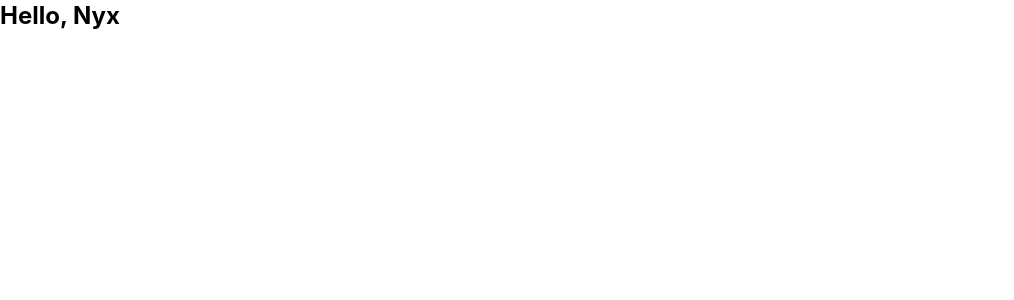
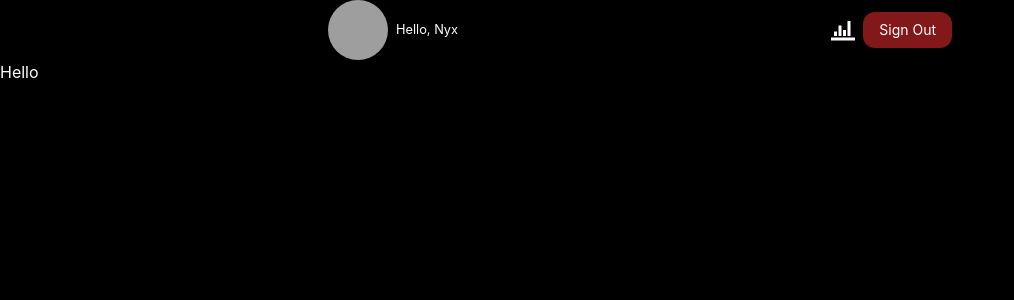
Before and after one commit to JWinegar06/expenses, a Next.js app: page / in a window 1280 px wide. Shown: the top 300 px of the page, without its empty margins (0-1014 px from the left). Built offline with nearby package versions, Linux system fonts and the light colour scheme; grey boxes are pictures that could not be loaded.

Commit message:
Navigation Setup

```diff
--- a/app/globals.css
+++ b/app/globals.css
@@ -1 +1,24 @@
 @import "tailwindcss";
+@tailwindcss base;
+@tailwindcss components;
+@tailwindcss utilities;
+
+@layer base{
+  body{
+    @apply text-white bg-black;
+  }
+
+  button{
+    @apply hover:scale-110 transition-all duration-100
+  }
+}
+
+@layer utilities{
+  .btn{
+    @apply px-4 py-2 text-sm capitalize rounded-xl
+  }
+
+  .btn-danger{
+    @apply  bg-red-900 border-red-900 text-white
+  }
+}
--- a/app/layout.js
+++ b/app/layout.js
@@ -1,5 +1,6 @@
 import { Geist, Geist_Mono } from "next/font/google";
 import "./globals.css";
+import Nav from "@/components/Navigation";
 
 const geistSans = Geist({
   variable: "--font-geist-sans",
@@ -22,7 +23,7 @@ export default function RootLayout({ children }) {
       <body
         className={`${geistSans.variable} ${geistMono.variable} antialiased`}
       >
-        {children}
+       <Nav /> {children}
       </body>
     </html>
   );
--- a/app/page.js
+++ b/app/page.js
@@ -1,3 +1,4 @@
+
 export default function Home() {
-  return <h1 className="text-2xl font-bold">Hello, Nyx</h1>;
+  return <p>Hello</p>
 }
--- /dev/null
+++ b/components/Navigation.js
@@ -0,0 +1,36 @@
+import { ImStatsBars } from "react-icons/im";
+
+function Nav() {
+  return (
+    <header className="container max-w-2xl px-6 mx-auto">
+      <div className="flex items-center justify-between">
+        {/* User Information */}
+        <div className="flex items-center gap-2">
+          {/* img */}
+          <div className="h-[60px] w-[60px] rounded-full overflow-hidden">
+            <img
+              className="object-cover h-full w-full"
+              src="https://s4.anilist.co/file/anilistcdn/character/large/n134384-yskpdM3N2wKa.png"
+              alt="user pic"
+            />
+          </div>
+
+          {/* name */}
+          <small>Hello, Nyx</small>
+        </div>
+
+        {/* Sign In */}
+        <nav className="flex items-center gap-2">
+          <div>
+            <ImStatsBars className="text-2xl" />
+          </div>
+          <div>
+            <button className="btn btn-danger">Sign Out</button>
+          </div>
+        </nav>
+      </div>
+    </header>
+  );
+}
+
+export default Nav;
--- a/package.json
+++ b/package.json
@@ -11,7 +11,8 @@
     "next": "16.1.6",
     "postcss": "^8.5.8",
     "react": "19.2.3",
-    "react-dom": "19.2.3"
+    "react-dom": "19.2.3",
+    "react-icons": "^5.6.0"
   },
   "devDependencies": {
     "@tailwindcss/postcss": "^4.2.1",
```
Also changed, not shown: 1 other file (tests, documents, lock files or other folders).
